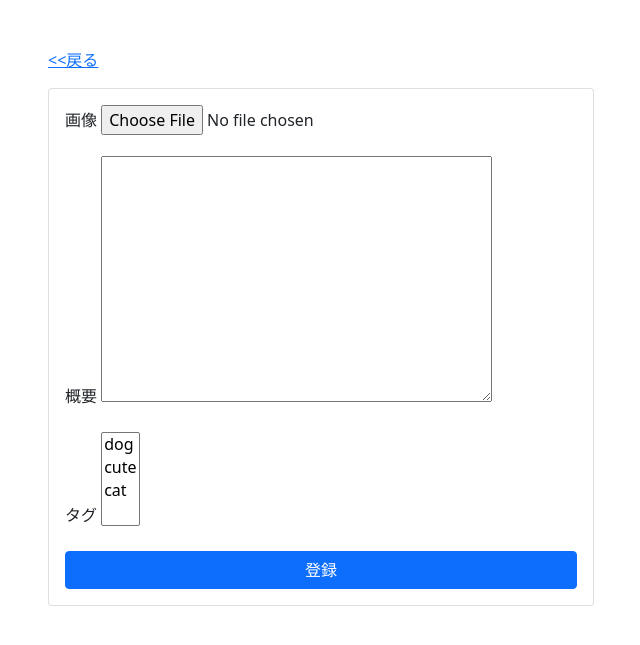
After one commit to iruma-tea/album, a Django app: page /create/ in a window 1280 px wide. The commit adds this page. Shown: the top 645 px of the page, without its empty margins (319-959 px from the left). Run offline with Django 4.2, Linux system fonts and the light colour scheme; data comes from the database, SQL or seed files in the repository; both versions use the stored data as it was after the commit.

Commit message:
写真を登録する機能を追加

```diff
--- /dev/null
+++ b/src/album/templates/album/photo_create.html
@@ -0,0 +1,33 @@
+{% extends "album/base.html" %}
+
+{% block content %}
+<div class="container">
+    <div class="row justify-content-center">
+        <div class="col-md-6">
+            <p><a href="{% url 'photo-list' %}"><<戻る</a></p>
+            <div class="card">
+                <div class="card-body">
+                    <form method="POST" enctype="multipart/form-data">
+                        {% csrf_token %}
+                        <div class="mb-3">
+                            <label class="form-label">画像</label>
+                            {{ form.image }}
+                        </div>
+                        <div class="mb-3">
+                            <label class="form-label">概要</label>
+                            {{ form.description }}
+                        </div>
+                        <div class="mb-3">
+                            <label class="form-label">タグ</label>
+                            {{ form.tags }}
+                        </div>
+                        <div class="d-grid gap-2">
+                            <button type="submit" class="btn btn-primary">登録</button>
+                        </div>
+                    </form>
+                </div>
+            </div>
+        </div>
+    </div>
+</div>
+{% endblock content %}
--- a/src/album/templates/album/photo_list.html
+++ b/src/album/templates/album/photo_list.html
@@ -6,6 +6,9 @@
         <div class="col-lg-6 col-md8 mx-auto">
             <h1 class="fw-light">Django Album</h1>
             <p class="lead text-muted">思い出を記録しましょう！</p>
+            <p>
+                <a href="{% url 'photo-create' %}" class="btn btn-secondary my-2">写真を追加する</a>
+            </p>
             <p class="pt-4 fs-5">
                 {% for tag in tags %}
                 <span class="badge rounded-pill bg-light">
--- a/src/album/urls.py
+++ b/src/album/urls.py
@@ -3,12 +3,18 @@ from django.urls import path
 from django.conf import settings
 from django.conf.urls.static import static
 
-from .views import PhotoListView, PhotoDetailView, TagPhotoListView
+from .views import (
+    PhotoListView,
+    PhotoDetailView,
+    TagPhotoListView,
+    PhotoCreateView,
+)
 
 urlpatterns = [
     path("", PhotoListView.as_view(), name="photo-list"),
     path("tag/<str:tag>", TagPhotoListView.as_view(), name="tag-photo-list"),
     path("photo/<int:pk>", PhotoDetailView.as_view(), name="photo-detail"),
+    path("create/", PhotoCreateView.as_view(), name="photo-create"),
 ]
 
 urlpatterns += static(settings.MEDIA_URL, document_root=settings.MEDIA_ROOT)
--- a/src/album/views.py
+++ b/src/album/views.py
@@ -1,6 +1,7 @@
 from django.shortcuts import get_object_or_404
-from django.views.generic import ListView, DetailView
+from django.views.generic import ListView, DetailView, CreateView
 from .models import Tag, Photo
+from django.urls import reverse_lazy
 
 # Create your views here.
 
@@ -55,3 +56,10 @@ class TagPhotoListView(ListView):
         context["photos"] = photos
 
         return context
+
+
+class PhotoCreateView(CreateView):
+    model = Photo
+    template_name = "album/photo_create.html"
+    fields = "__all__"
+    success_url = reverse_lazy("photo-list")
```
Also changed, not shown: src/db.sqlite3, src/media/uploads/angel-luciano-LATYeZyw88c-unsplash.jpg (added), src/media/uploads/modcatshop-pdALzg0yN-8-unsplash.jpg (added).
